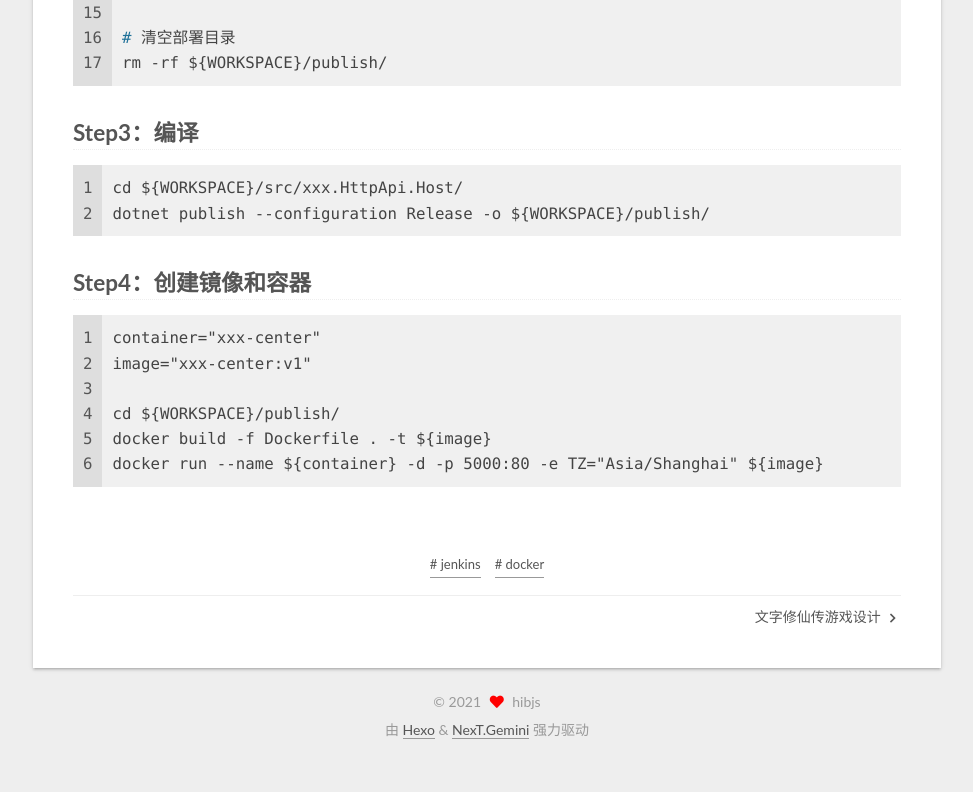
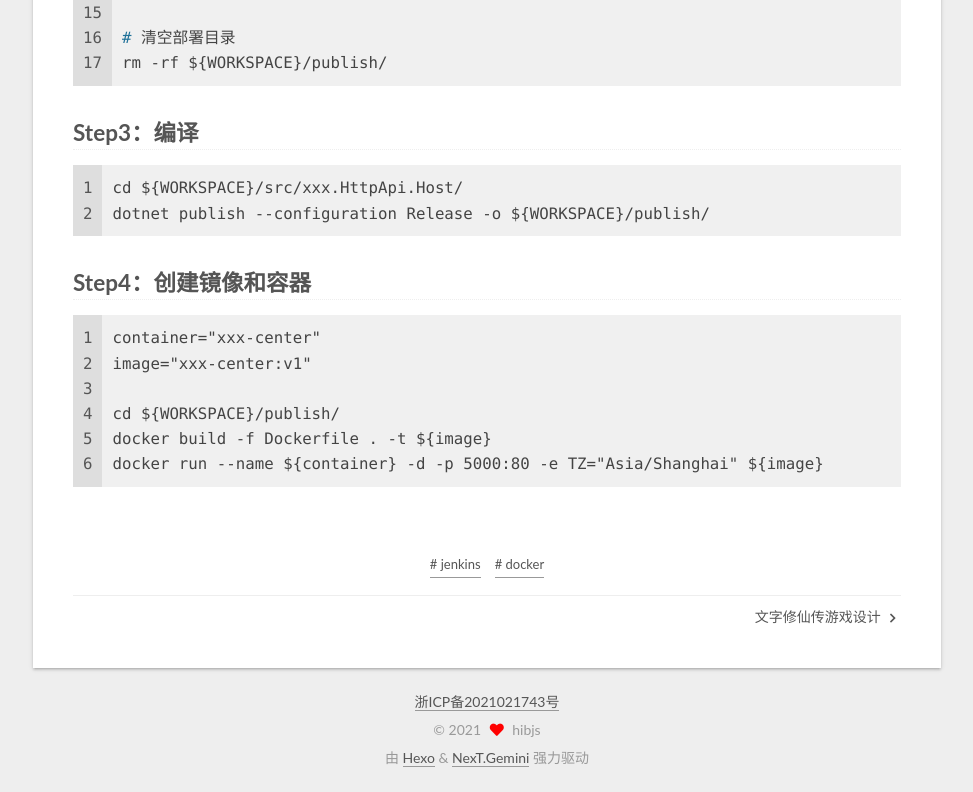
Before and after one commit to hibjs/bibjs.github.io, a plain HTML site: page 2021/01/18/how-to-use-jenkins/index.html in a window 1280 px wide. Shown: the part 1168-1960 px from the top of the page, without its empty margins (279-1252 px from the left). Before the commit the page ends 1932 px from the top, so only its background shows below. Drawn offline with nearby package versions, Linux system fonts and the light colour scheme.

Commit message:
Site updated: 2021-07-14 12:06:15

```diff
--- a/2021/01/18/how-to-use-jenkins/index.html
+++ b/2021/01/18/how-to-use-jenkins/index.html
@@ -300,6 +300,8 @@
   <footer class="footer">
     <div class="footer-inner">
 
+  <div class="beian"><a href="https://beian.miit.gov.cn/" rel="noopener" target="_blank">浙ICP备2021021743号 </a>
+  </div>
 
 <div class="copyright">
   &copy;
```
Also changed, not shown: 2021/07/07/the-idea-of-txt-game/index.html (+2 -0 lines), archives/2021/01/index.html (+2 -0 lines), archives/2021/07/index.html (+2 -0 lines), archives/2021/index.html (+2 -0 lines), archives/index.html (+2 -0 lines), categories/index.html (+2 -0 lines), categories/jenkins/index.html (+2 -0 lines), index.html (+2 -0 lines), tags/docker/index.html (+2 -0 lines), tags/index.html (+2 -0 lines), tags/jenkins/index.html (+2 -0 lines).
